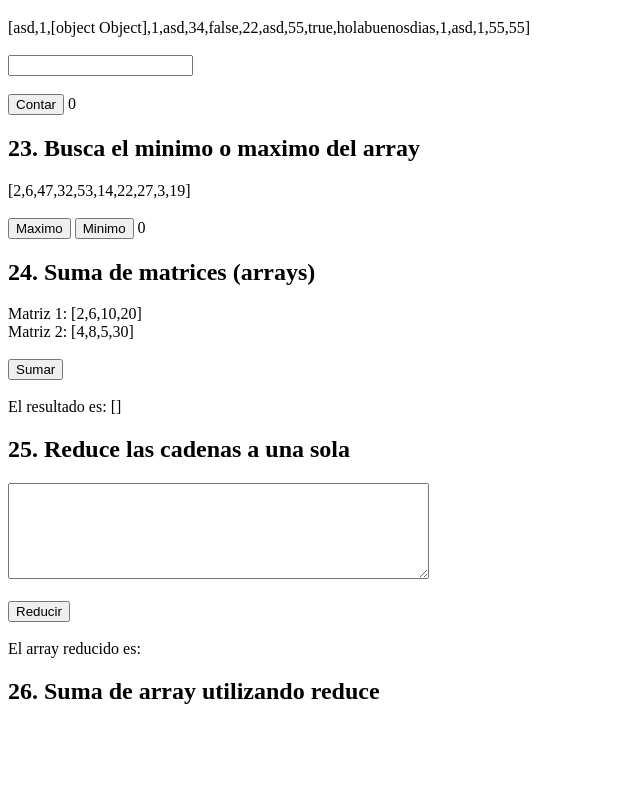
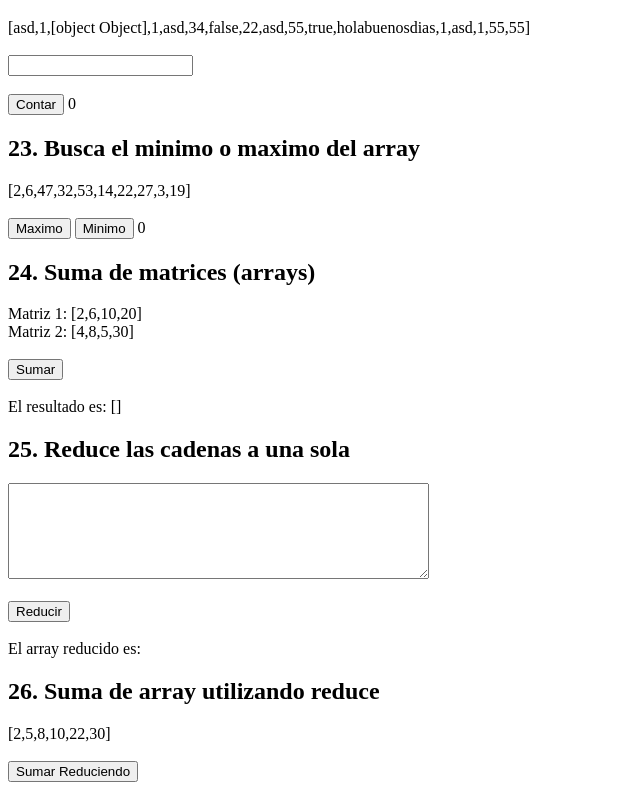
Before and after one commit to matiasmoscone1/practica-ejercicios-logica-programacion-react, a React (Vite) app: page / in a window 1280 px wide. Shown: the part 4140-4930 px from the top of the page, without its empty margins (0-640 px from the left). Before the commit the page ends 4865 px from the top, so only its background shows below. Built offline with nearby package versions, Linux system fonts and the light colour scheme.

Commit message:
Maquetando ejercicio 26

```diff
--- a/src/ejercicios/SumaReduce.jsx
+++ b/src/ejercicios/SumaReduce.jsx
@@ -2,15 +2,28 @@
 //26. Reduce para Sumar: Utiliza la función reduce para calcular la suma de todos los
 //números en un array.
 
+import { useState } from "react";
+
 
 const SumaReduce = () => {
+
+    const arrayNumeros = [2, 5, 8, 10, 22, 30];
+
+    const [resultado, setResultado] = useState(0);
+
+    const sumaReduciendo = () => {
+
+
+    }
 
 
     return(<>
     <div>
         <h2>26. Suma de array utilizando reduce</h2>
-
-
+        {`[${arrayNumeros.join(",")}]`}
+        <br/><br/>
+        <button onClick={() => sumaReduciendo()}>Sumar Reduciendo</button>
+        {resultado ? "hola" : ""}
     </div>
     </>)
 
```
